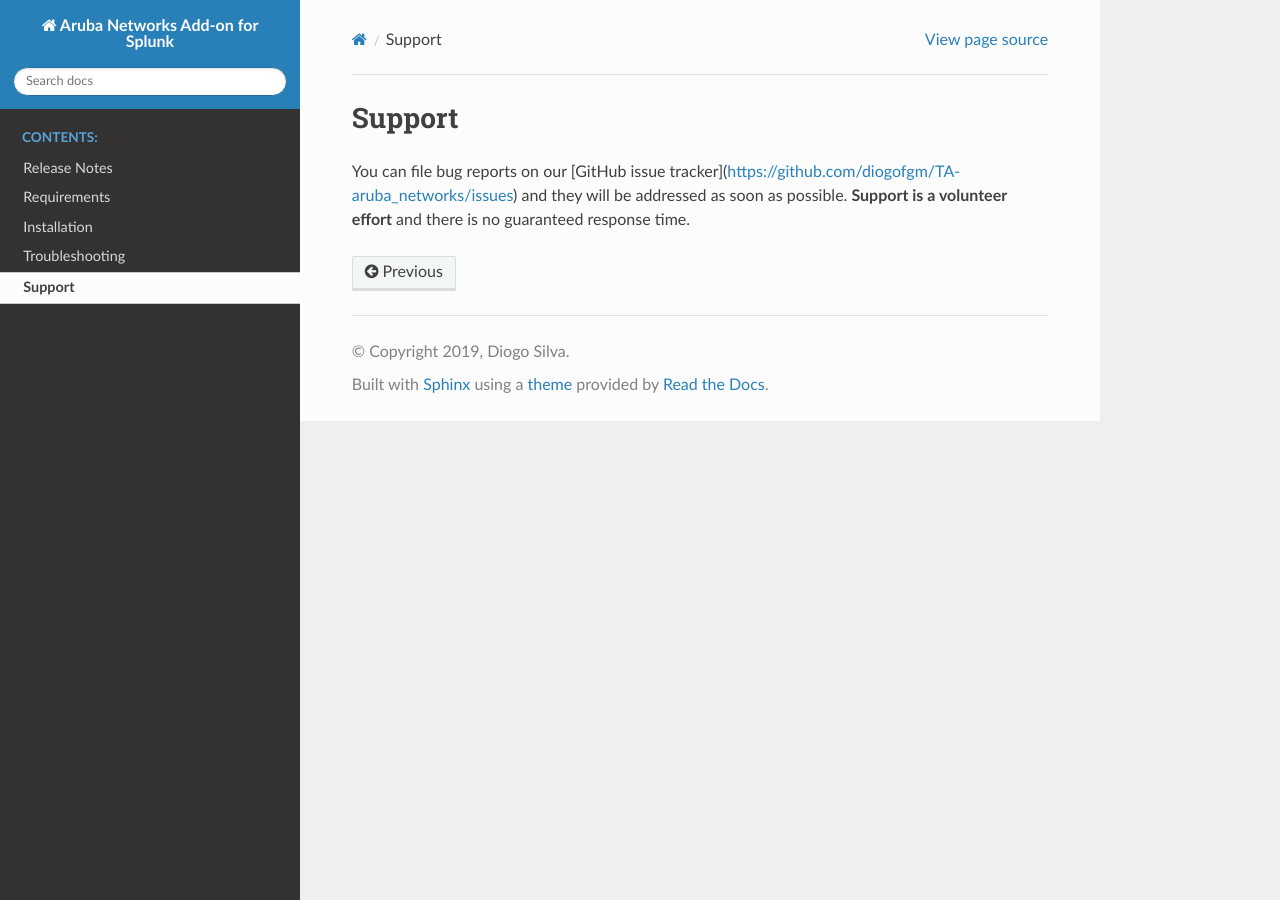
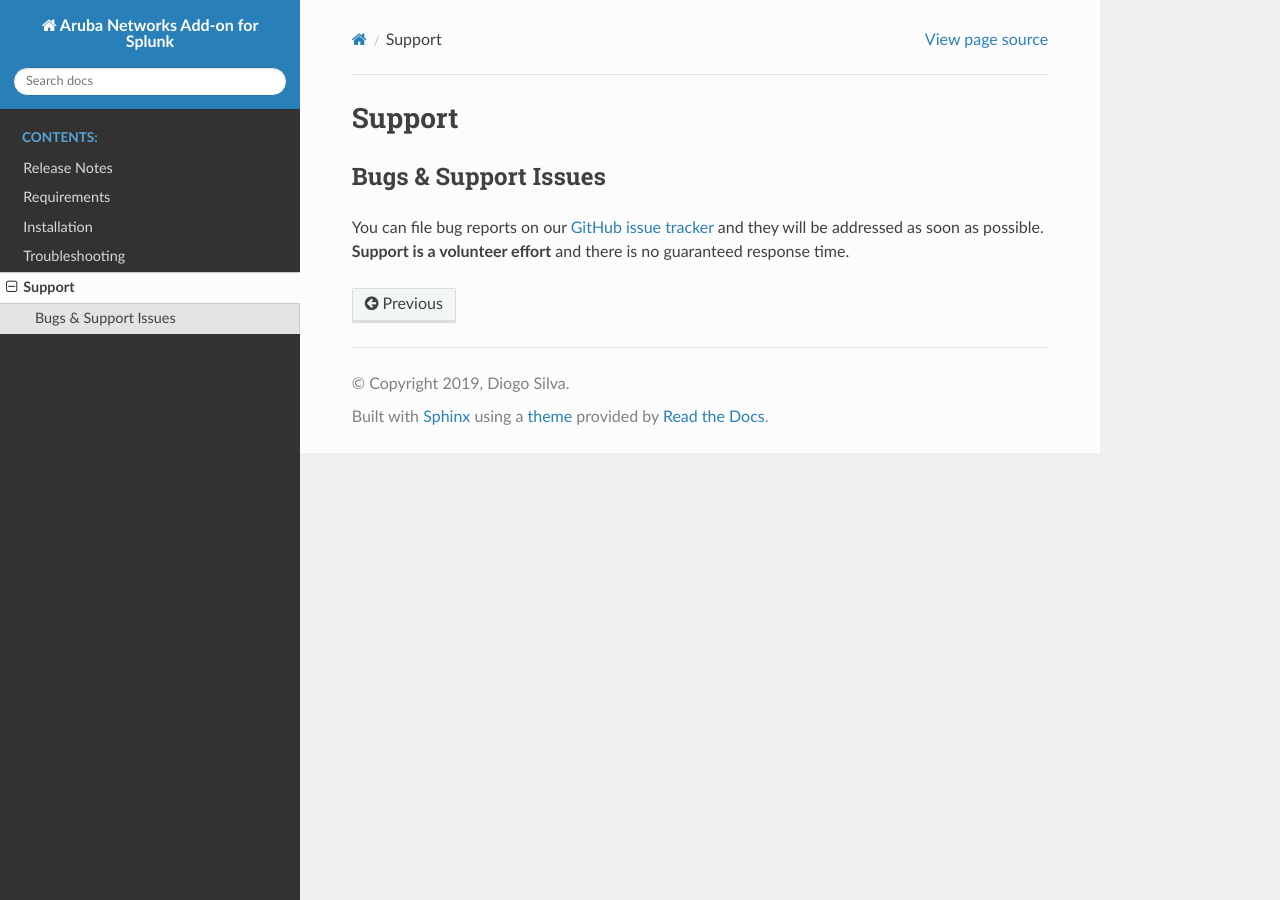
Before and after one commit to diogofgm/TA-aruba_networks, a Sphinx documentation site: the page built from docs/source/support.rst, in a window 1280 px wide. Built offline with Sphinx 7.4.7 and the Read the Docs theme 2.0.0, drawn with Linux system fonts in a browser that asks for light colours.

Commit message:
Update support.rst

```diff
--- a/docs/source/support.rst
+++ b/docs/source/support.rst
@@ -1,5 +1,11 @@
+=======
 Support
 =======
 
-You can file bug reports on our [GitHub issue tracker](https://github.com/diogofgm/TA-aruba_networks/issues) and they will be addressed as soon as possible.
+Bugs & Support Issues
+---------------------
+
+You can file bug reports on our `GitHub issue tracker`_ and they will be addressed as soon as possible.
 **Support is a volunteer effort** and there is no guaranteed response time.
+
+.. _Github Issue Tracker: https://github.com/diogofgm/TA-aruba_networks/issues
```
